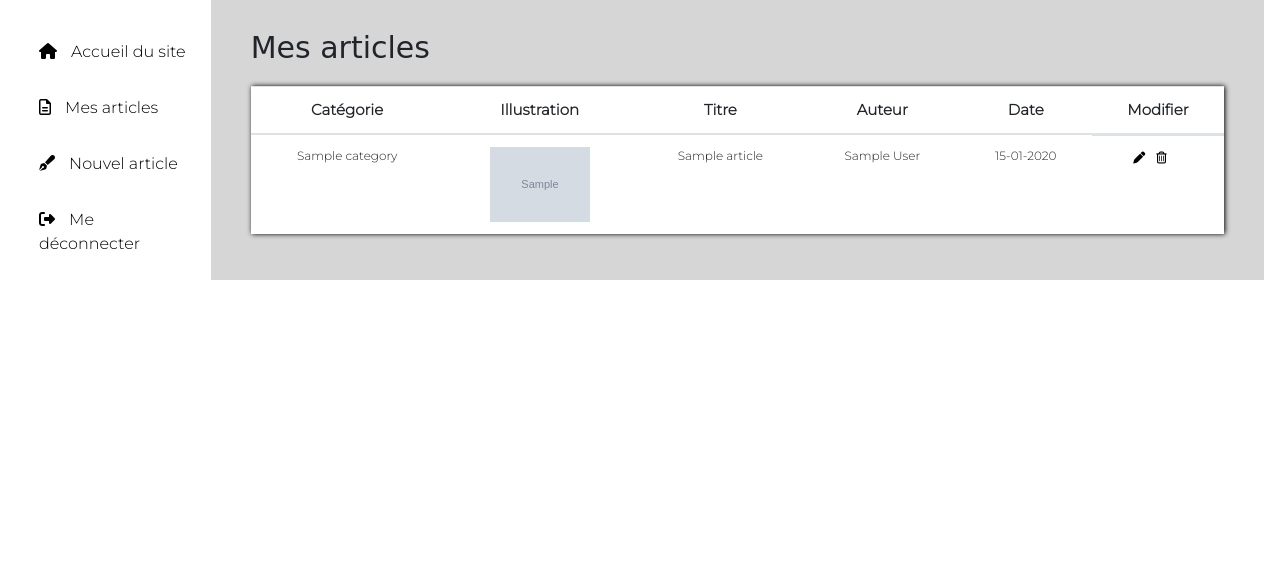
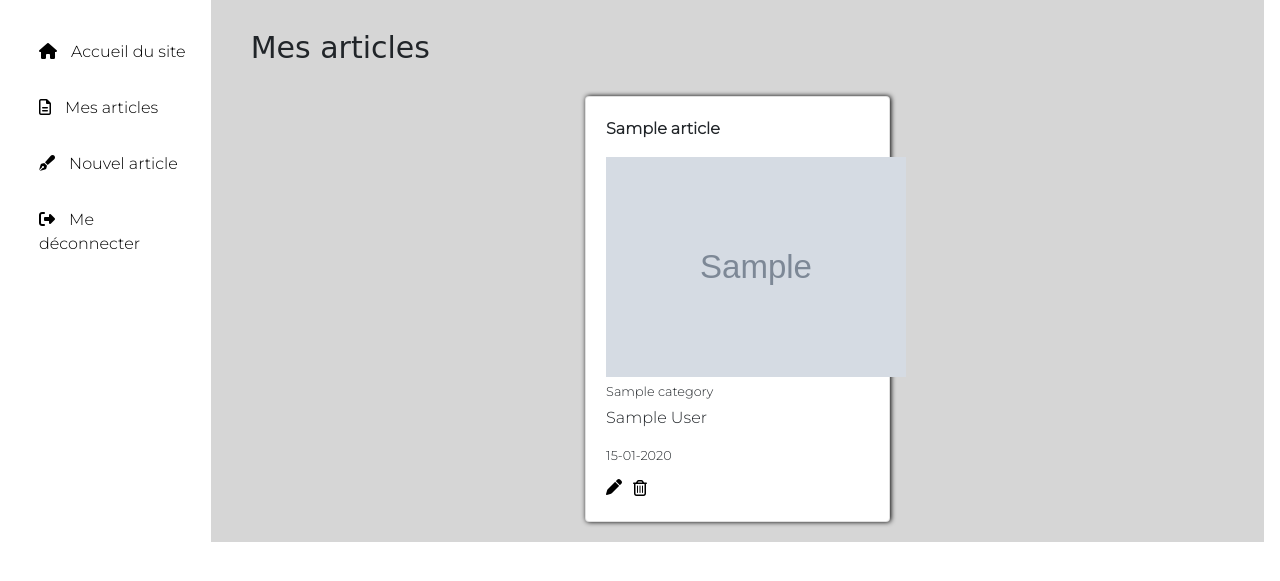
Before and after one commit to Julia-Legrand/Site-actualites, a PHP site: template site-actualites/templates/main/espace-redacteurs.html.twig in a window 1280 px wide. Shown: the part 141-722 px from the top of the page. Run offline with PHP 8.4, Linux system fonts and the light colour scheme; the template is opened without the code that fills it: most values are stand-ins (such as "Sample title", 1, 10 or a date in 2020); grey boxes marked "Sample" are stand-in pictures; some libraries are stand-ins or nearby versions; some web fonts are replaced.

Commit message:
Finalisation CSS espace rédacteurs

```diff
--- a/site-actualites/public/css/style.css
+++ b/site-actualites/public/css/style.css
@@ -312,22 +312,34 @@ footer .footerBloc i {
 }
 .redacAdmin #dashboard {
   background-color: #d6d6d6;
-  width: 100%;
+  padding: 10px 40px;
 }
 .redacAdmin h2 {
   margin: 20px 0;
   font-size: 30px;
 }
-.redacAdmin table {
-  background-color: white;
+.redacAdmin .card-group {
+  display: flex;
+  flex-wrap: wrap;
+  justify-content: space-around;
+}
+.redacAdmin .card-group .card {
+  flex: 0 1 calc(33.33% - 20px); /* 33.33% - marges pour obtenir trois cartes par ligne */
+  margin: 10px;
   box-shadow: black 1px 0 5px;
-  font-family: "Montserrat", sans-serif;
 }
-.redacAdmin table th {
-  font-size: 15px;
-  text-align: center;
+.redacAdmin .card-group .card-body {
+  width: 100%;
+  display: flex;
+  flex-direction: column;
 }
-.redacAdmin table td {
-  font-size: 12px;
-  text-align: center;
+.redacAdmin .card-group .card-body img {
+  width: 300px;
+  height: 220px;
+  margin-bottom: 5px;
+}
+.redacAdmin .card-group .actions {
+  display: flex;
+  align-items: center;
+  margin-top: 10px;
 }/*# sourceMappingURL=style.css.map */
--- a/site-actualites/public/css/style.scss
+++ b/site-actualites/public/css/style.scss
@@ -364,8 +364,8 @@ footer {
 
     #dashboard {
         background-color: #d6d6d6;
-        width: 100%;
 
+        padding: 10px 40px;
     }
 
     h2 {
@@ -373,19 +373,33 @@ footer {
         font-size: 30px;
     }
 
-    table {
-        background-color: white;
-        box-shadow: black 1px 0 5px;
-        font-family: 'Montserrat', sans-serif;
+    .card-group {
+        display: flex;
+        flex-wrap: wrap;
+        justify-content: space-around;;
 
-        th {
-            font-size: 15px;
-            text-align: center;
+        .card {
+            flex: 0 1 calc(33.33% - 20px); /* 33.33% - marges pour obtenir trois cartes par ligne */
+            margin: 10px;
+            box-shadow: black 1px 0 5px;
         }
 
-        td {
-            font-size: 12px;
-            text-align: center;
+        .card-body {
+            width: 100%;
+            display: flex;
+            flex-direction: column;
+        }
+
+        .card-body img {
+            width: 300px;
+            height: 220px;
+            margin-bottom: 5px;
+        }
+
+        .actions {
+            display: flex;
+            align-items: center;
+            margin-top: 10px;
         }
     }
 }
--- a/site-actualites/templates/main/espace-redacteurs.html.twig
+++ b/site-actualites/templates/main/espace-redacteurs.html.twig
@@ -10,33 +10,24 @@
 
         <div class="col-md-10" id="dashboard" style="padding:10px 40px;">
             <h2>Mes articles</h2>
-				<table class="table">
-					<thead>
-						<tr>
-							<th>Catégorie</th>
-							<th>Illustration</th>
-							<th>Titre</th>
-							<th>Auteur</th>
-							<th>Date</th>
-                            <th>Modifier</th>
-						</tr>
-					</thead>
-					<tbody>
+            <div class="card-group">
                 {% for article in articles %}
-							<tr>
-								<td>{{ article.category.nameCategory }}</td>
-								<td><img src="{{ asset('uploads/images/' ~ article.picture) }}" width="100"></td>
-								<td>{{ article.title }}</td>
-								<td>{{ article.user.firstName ~ ' ' ~ article.user.lastName }}</td>
-								<td>{{ article.createdAt ? article.createdAt|date('d-m-Y') : '' }}</td>
-                                <td style="display:flex; justify-content:center; align-items:center;">
-									<a href="{{ path('app_articles_edit', {'id': article.id}) }}" style="margin-right:5px;;"><i class="fa-solid fa-pen" style="margin:0;"></i></a>
+                <div class="card">
+                    <div class="card-body">
+                        <p><strong>{{ article.title }}</strong></p>
+                        <img src="{{ asset('uploads/images/' ~ article.picture) }}">
+                        <small>{{ article.category.nameCategory }}</small>
+                        <p style="margin-top:5px;">{{ article.user.firstName ~ ' ' ~ article.user.lastName }}</p>
+                        <small>{{ article.createdAt ? article.createdAt|date('d-m-Y') : '' }}</small>
+                        <div class="actions">
+                            <a href="{{ path('app_articles_edit', {'id': article.id}) }}" style="margin-right:5px;;">
+                                <i class="fa-solid fa-pen" style="margin:0;"></i></a>
                             {{ include('articles/_delete_form.html.twig') }}
-								</td>
-							</tr>
+                        </div>
+                    </div>
+                </div>
                 {% endfor %}
-					</tbody>
-				</table>
+            </div>
         </div>
     </section>
 </main>
```
Also changed, not shown: 1 other file. Lines whose indentation alone changed are shown as unchanged.
